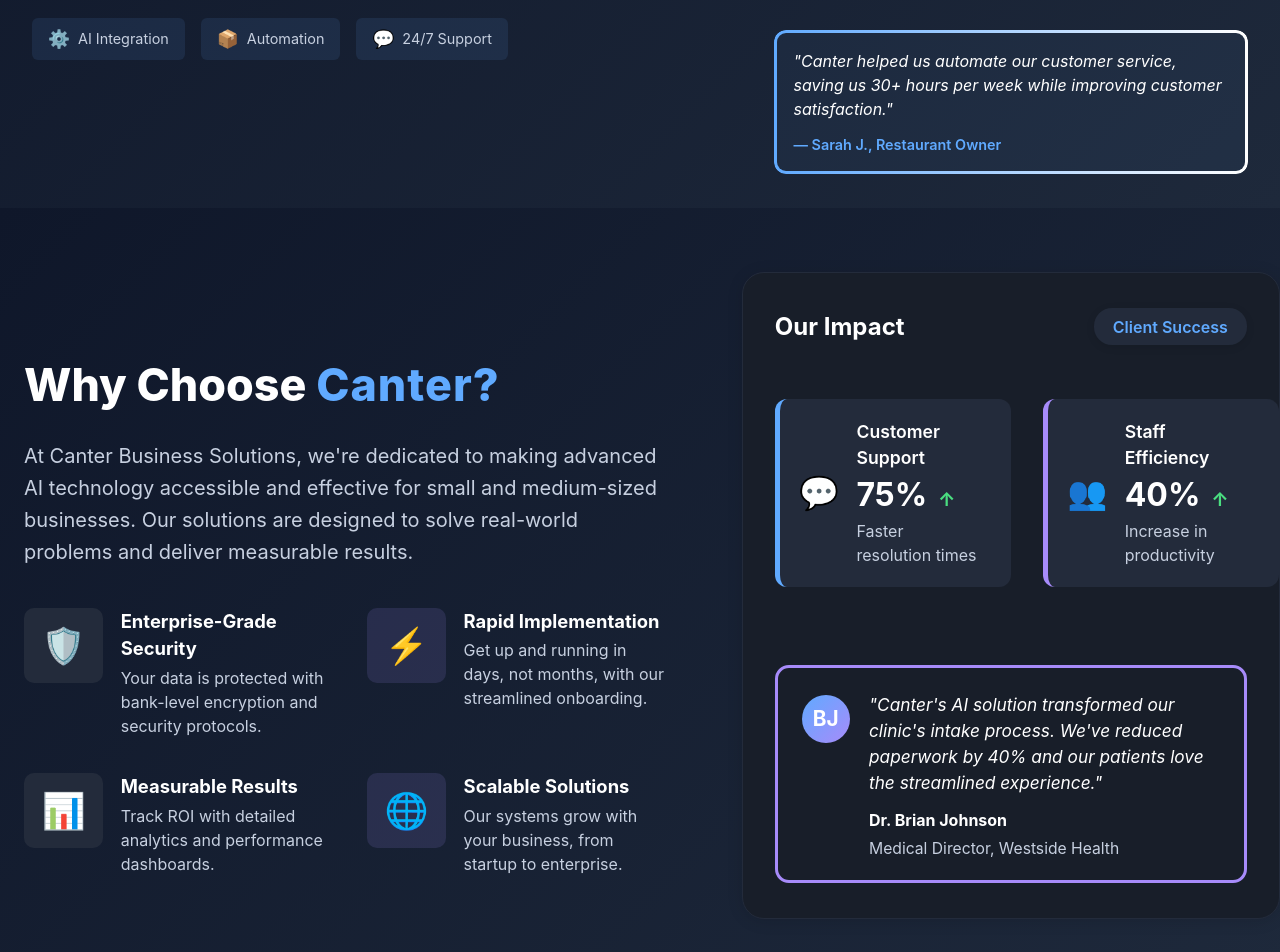
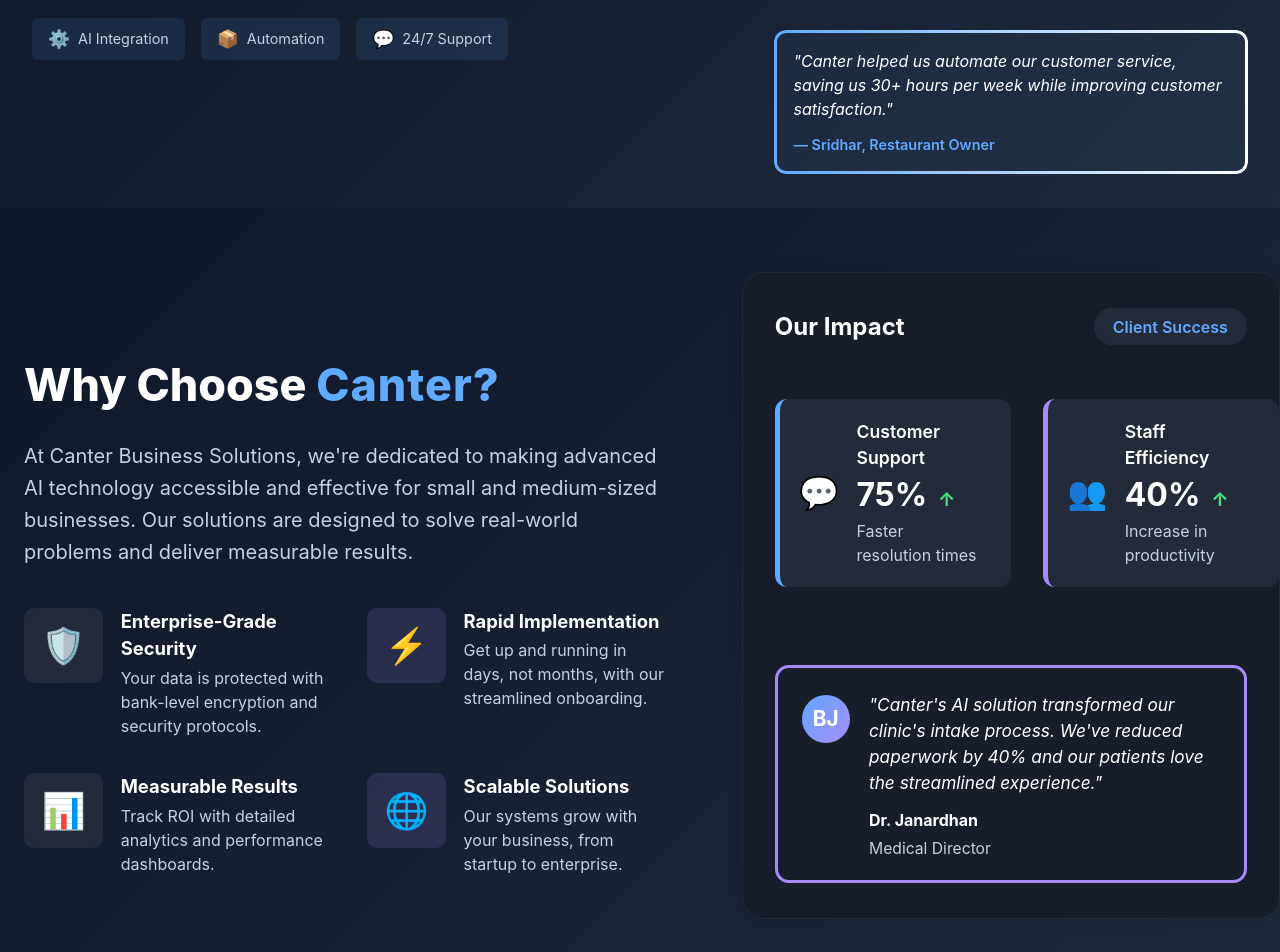
Before and after one commit to MasterKnown1610/canter-website, a React (Vite) app: page / in a window 1280 px wide. Shown: the part 560-1512 px from the top of the page. Built offline with nearby package versions, Linux system fonts and the light colour scheme.

Commit message:
added the things

```diff
--- a/src/components/About.jsx
+++ b/src/components/About.jsx
@@ -116,10 +116,10 @@ function About() {
                 streamlined experience."
               </div>
               <div className="about-section__testimonial-author">
-                Dr. Brian Johnson
+                Dr. Janardhan
               </div>
               <div className="about-section__testimonial-role">
-                Medical Director, Westside Health
+                Medical Director
               </div>
             </div>
           </div>
--- a/src/components/Testimonial.jsx
+++ b/src/components/Testimonial.jsx
@@ -7,7 +7,7 @@ function Testimonial() {
         "Canter helped us automate our customer service, saving us 30+ hours per
         week while improving customer satisfaction."
       </blockquote>
-      <div className="testimonial__author">— Sarah J., Restaurant Owner</div>
+      <div className="testimonial__author">— Sridhar, Restaurant Owner</div>
     </section>
   );
 }
```
